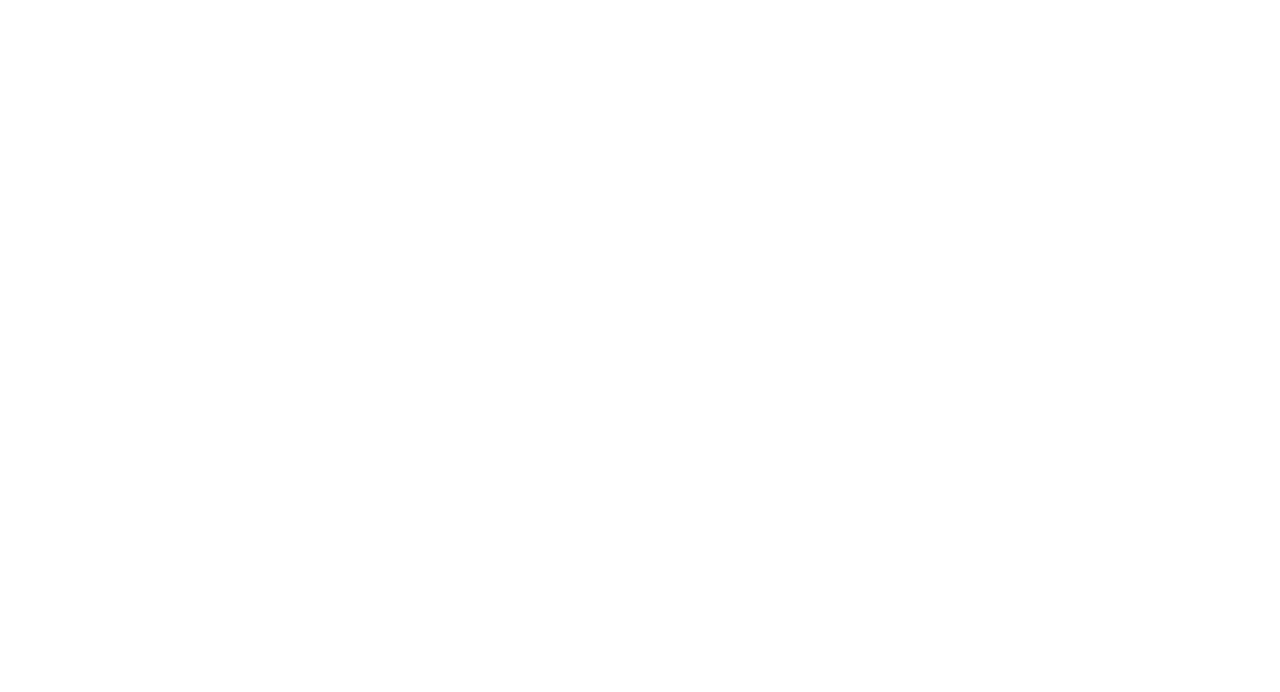
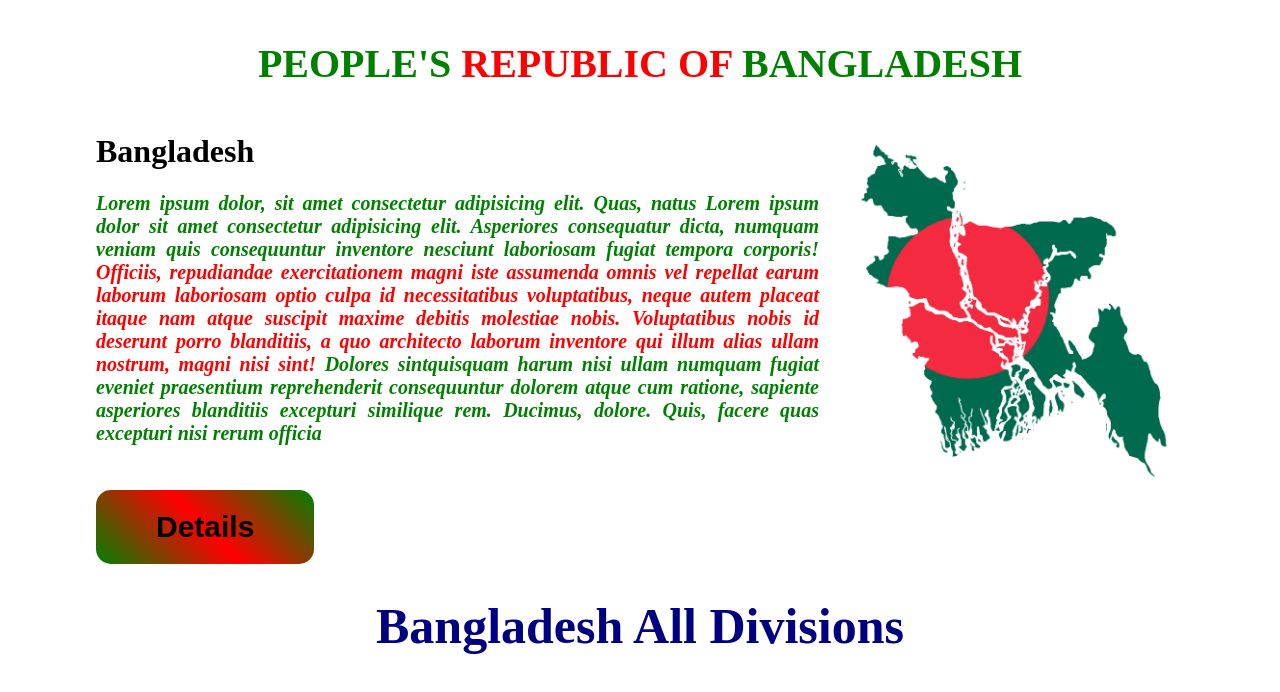
Before and after one commit to kudratulIslam2/practise-1, a plain HTML site: page index.html in a window 1280 px wide. Drawn offline with Linux system fonts and the light colour scheme.

Commit message:
2nd commit

```diff
--- a/index.html
+++ b/index.html
@@ -11,7 +11,43 @@
 </head>
 
 <body>
-
+    <header class="title"> <b>PEOPLE'S <span class="header-color">REPUBLIC OF</span> BANGLADESH</b></header>
+    <div class="parent">
+        <div class="left-side">
+            <h1>Bangladesh</h1>
+            <p class="left-margin">
+                <b>
+                    <span class="green">Lorem ipsum dolor, sit amet consectetur adipisicing elit. Quas, natus Lorem
+                        ipsum dolor sit amet
+                        consectetur adipisicing elit. Asperiores consequatur dicta, numquam veniam quis consequuntur
+                        inventore nesciunt laboriosam fugiat tempora corporis!
+                    </span>
+                    <span class="red">Officiis, repudiandae exercitationem magni iste assumenda omnis vel repellat earum
+                        laborum laboriosam optio culpa id necessitatibus voluptatibus, neque autem placeat itaque nam
+                        atque suscipit maxime debitis molestiae nobis. Voluptatibus nobis id deserunt porro blanditiis,
+                        a quo architecto laborum inventore qui illum alias ullam nostrum, magni nisi sint!
+                    </span>
+                    <span class="blue"> Dolores
+                        sintquisquam harum nisi ullam numquam fugiat eveniet praesentium reprehenderit consequuntur
+                        dolorem
+                        atque cum ratione, sapiente asperiores blanditiis excepturi similique rem. Ducimus, dolore.
+                        Quis,
+                        facere
+                        quas excepturi nisi rerum officia
+                    </span>
+                </b>
+            </p>
+            <button class="details-btn">Details</button>
+        </div>
+        <div class="right">
+            <div class="photo">
+                <img src="./image/map.png" alt="">
+            </div>
+        </div>
+    </div>
+    <div class="child">
+        <h1>Bangladesh All Divisions</h1>
+    </div>
 
 </body>
 
--- a/style.css
+++ b/style.css
@@ -0,0 +1,57 @@
+body{
+    margin: 0;
+    padding: 0;
+}
+.title{
+    color: green;
+    text-align: center;
+    font-size: 40px;
+    margin-top: 40px;
+    margin-bottom: 25px;
+}
+.parent{
+    display: flex;
+    width: 85%;
+    margin:0 auto;
+}
+.photo img{
+    width: 340px;
+}
+.details-btn{
+    padding: 20px 60px;
+    border: none;
+    border-radius: 15px;
+    background-image: linear-gradient(45deg,green,red,green);
+    margin-top: 25px;
+    font-size: 30px;
+    font-weight: 600;
+}
+.details-btn:hover{
+    background-color: blueviolet;
+    color: white;
+    cursor: pointer;
+}
+.child{
+    color: navy;
+    text-align: center;
+    font-size: 25px;
+}
+.green{
+    color: green;
+}
+.red{
+    color: red;
+}
+.blue{
+    color: green;
+}
+.left-margin{
+    margin-top: 10px;
+    text-align: justify;
+    font-style: italic;
+    font-size: 20px;
+    margin-right: 25px;
+}
+.header-color{
+    color: red;
+}
```
